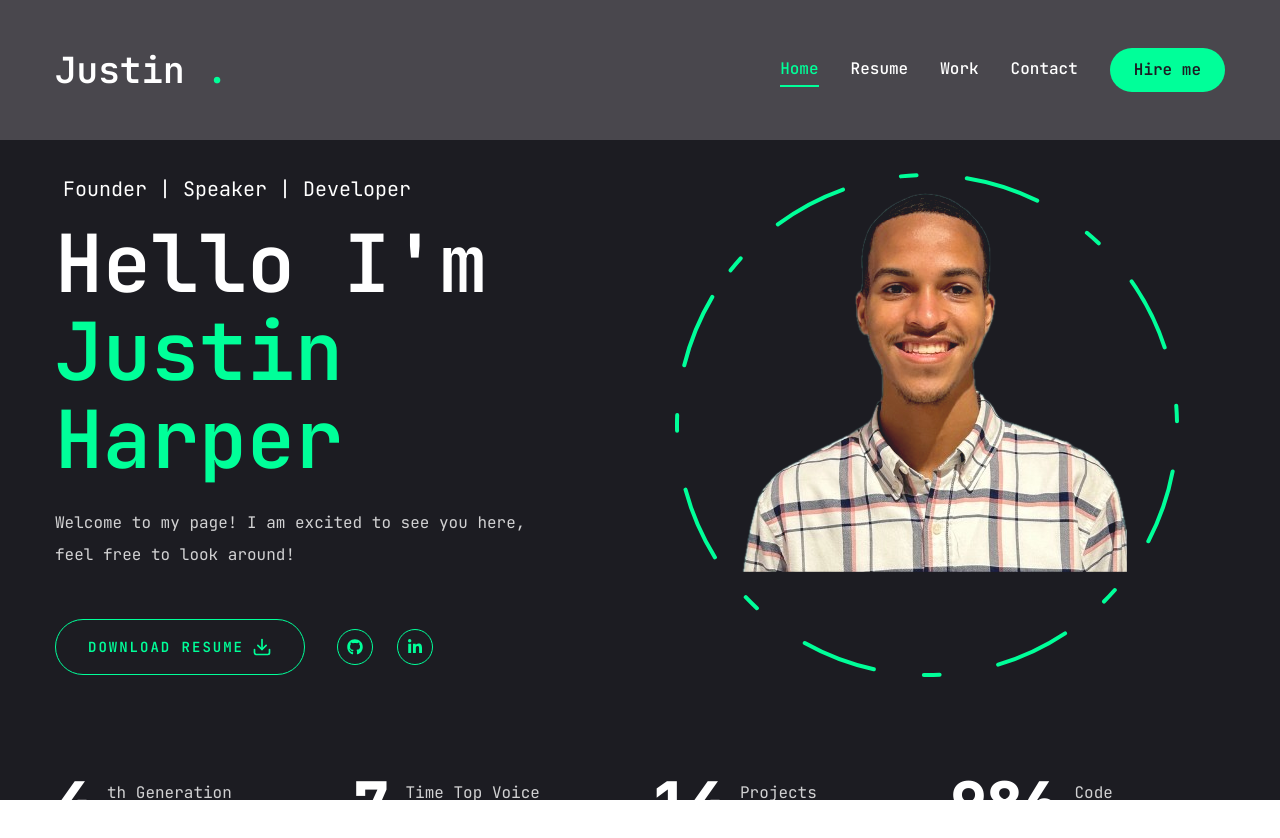
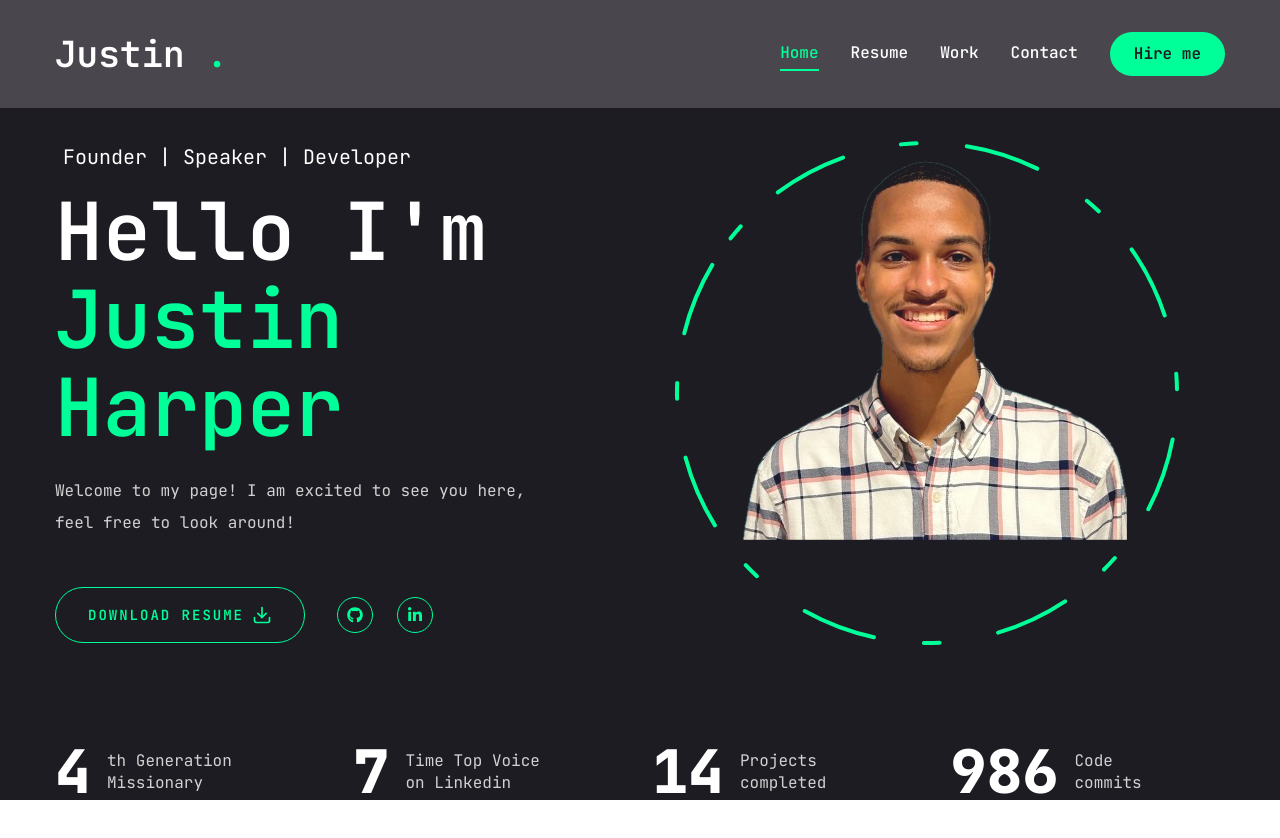
Before and after one commit to JustinhSE/portfolio, a Next.js app: page / in a window 1280 px wide. Shown: the top 838 px of the page. After the commit the page ends 811 px from the top, so only its background shows below. Built offline with nearby package versions, Linux system fonts and the light colour scheme.

Commit message:
Update Header.jsx

```diff
--- a/components/Header.jsx
+++ b/components/Header.jsx
@@ -4,7 +4,7 @@ import Nav from "./Nav";
 import MobileNav from "./MobileNav";
 const Header = () => {
     return (
-        <header className="py-8 xl:py-12 text-white bg-pink-50/20">
+        <header className="py-8 text-white bg-pink-50/20">
             <div className="container mx-auto flex justify-between items-center">
                 {/* Logo */}
                 <Link href="/">
```
